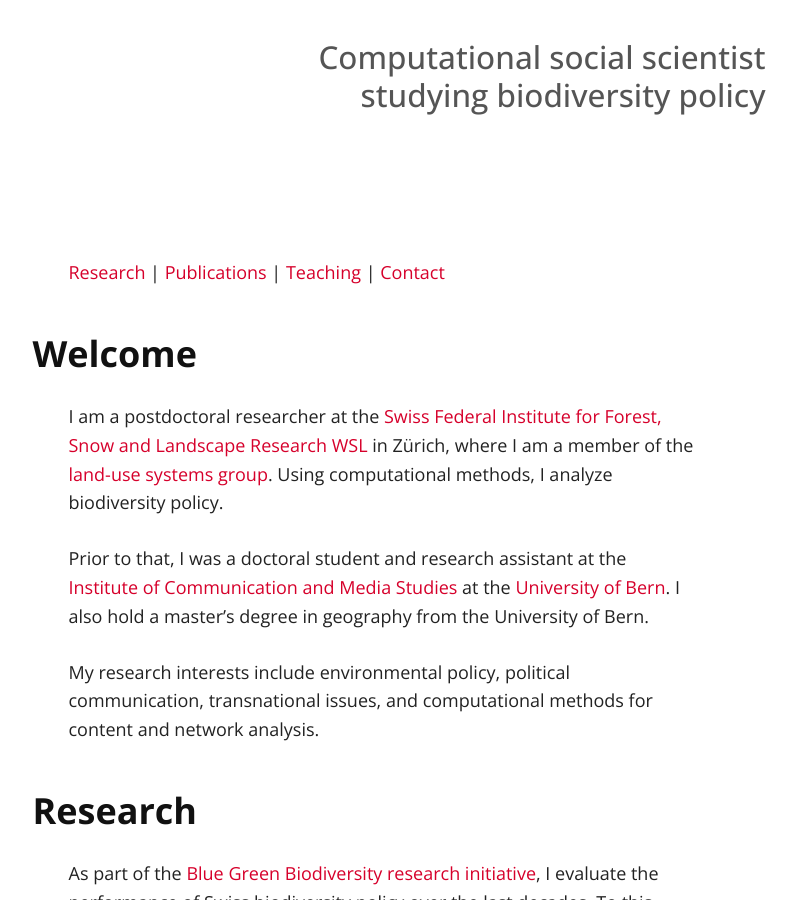
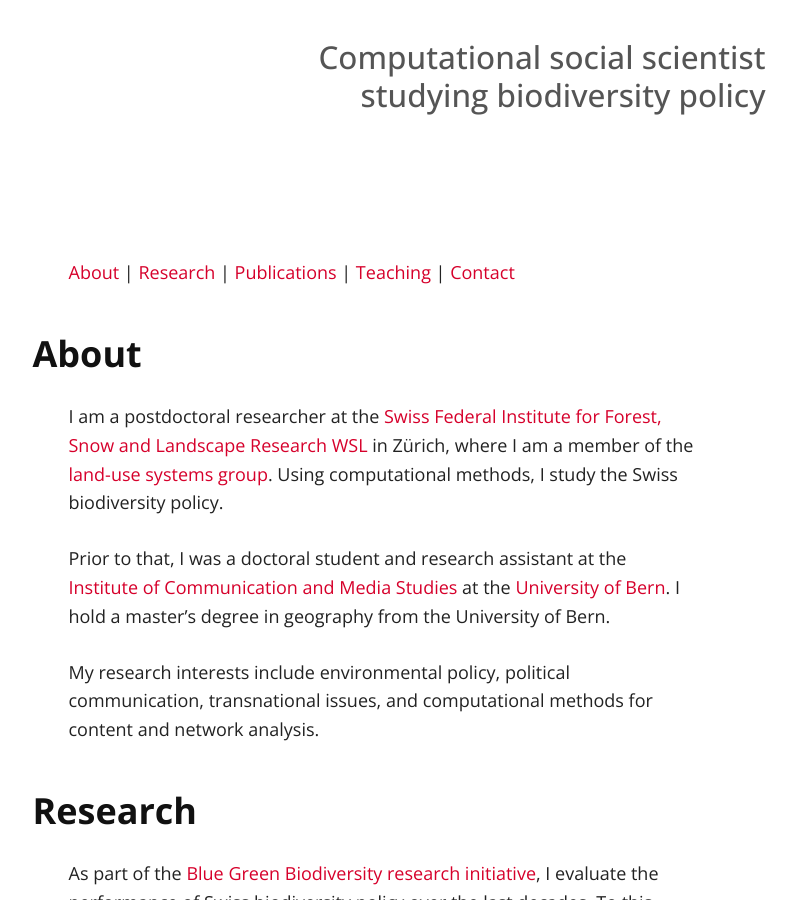
Before and after one commit to ureber/ureber.github.io, a Jekyll site: the page built from index.md, in a window 1280 px wide and 900 px high, scrolled down 318 px. Shown: the whole window, without its empty margins (259-1056 px from the left). Built offline with Jekyll 4.4.1, drawn with Linux system fonts in a browser that asks for light colours; nearby versions of some CDN libraries; our own code applies the rules of GitHub Pages for plain Markdown files.

Commit message:
Corrections

```diff
--- a/index.md
+++ b/index.md
@@ -4,13 +4,13 @@ layout: default
 
 ## Computational social scientist<br>studying biodiversity policy
 
-[Research](#research) \| [Publications](#publications) \| [Teaching](#teaching) \| [Contact](#contact)
+[About](#about) \| [Research](#research) \| [Publications](#publications) \| [Teaching](#teaching) \| [Contact](#contact)
 
-### Welcome
+### <a name="about"></a>About
 
-I am a postdoctoral researcher at the [Swiss Federal Institute for Forest, Snow and Landscape Research WSL](https://www.wsl.ch/en/index.html) in Zürich, where I am a member of the [land-use systems group](https://www.wsl.ch/en/about-wsl/research-units/land-change-science/land-use-systems.html). Using computational methods, I analyze biodiversity policy.
+I am a postdoctoral researcher at the [Swiss Federal Institute for Forest, Snow and Landscape Research WSL](https://www.wsl.ch/en/index.html) in Zürich, where I am a member of the [land-use systems group](https://www.wsl.ch/en/about-wsl/research-units/land-change-science/land-use-systems.html). Using computational methods, I study the Swiss biodiversity policy.
 
-Prior to that, I was a doctoral student and research assistant at the [Institute of Communication and Media Studies](https://www.ikmb.unibe.ch/index_eng.html) at the [University of Bern](https://www.unibe.ch/index_eng.html). I also hold a master's degree in geography from the University of Bern.
+Prior to that, I was a doctoral student and research assistant at the [Institute of Communication and Media Studies](https://www.ikmb.unibe.ch/index_eng.html) at the [University of Bern](https://www.unibe.ch/index_eng.html). I hold a master's degree in geography from the University of Bern.
 
 My research interests include environmental policy, political communication, transnational issues, and computational methods for content and network analysis.
 
```
